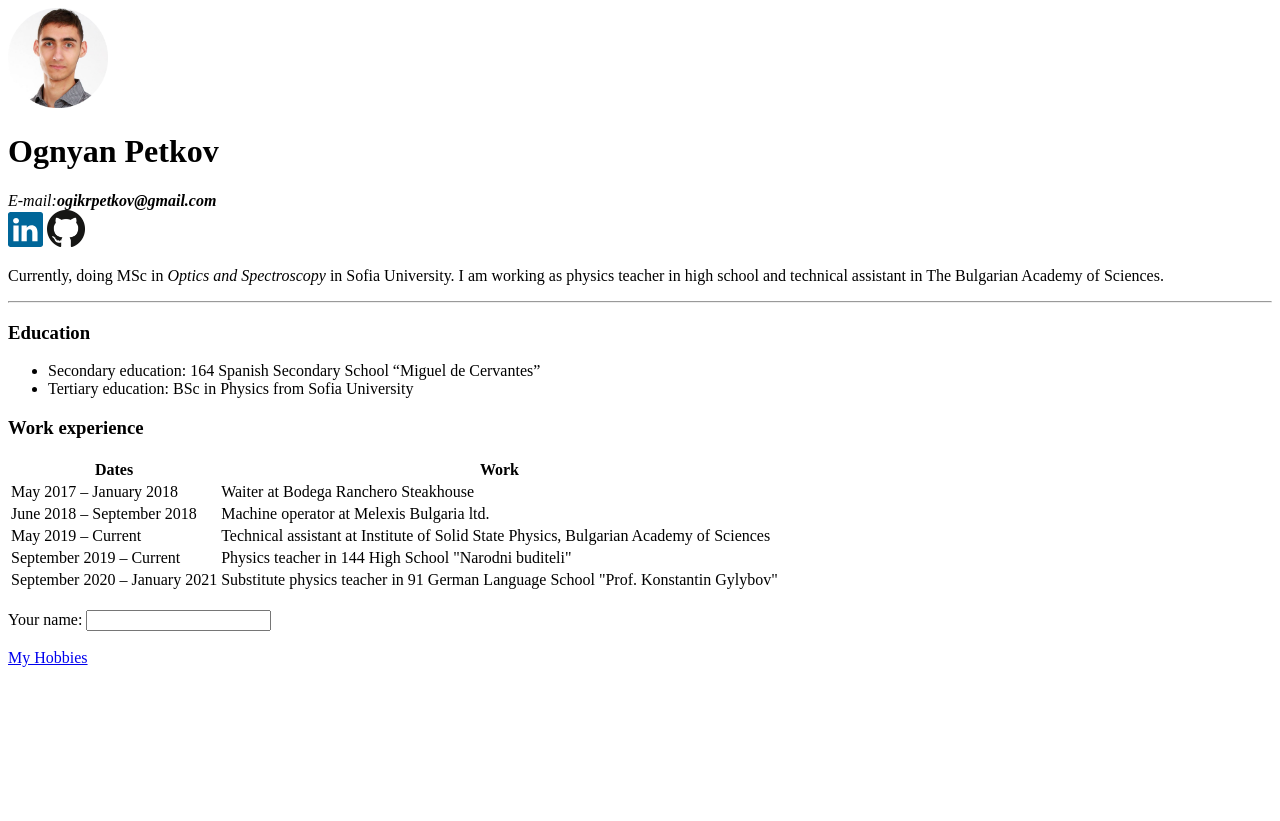
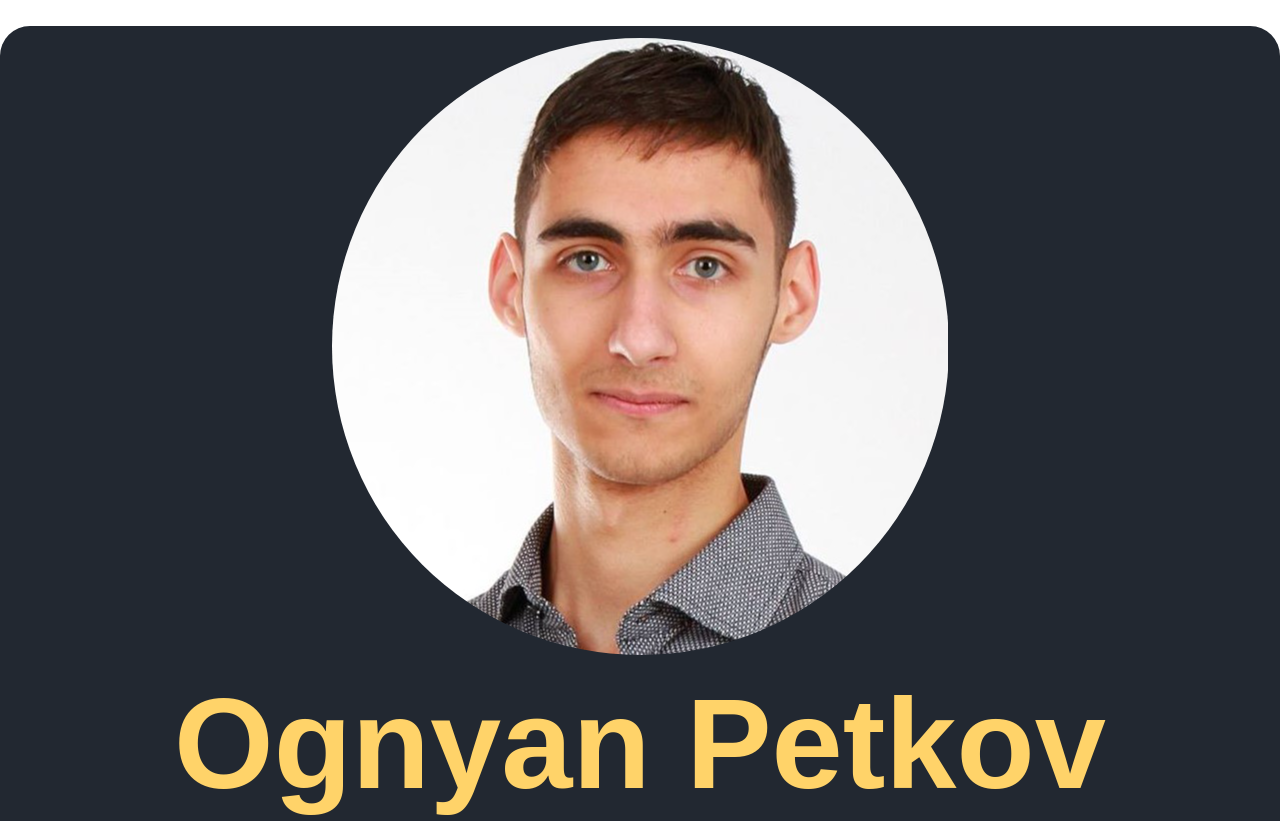
Before and after one commit to OgnyanPetkov/CV, a plain HTML site: page index.html in a window 1280 px wide. Shown: the top 821 px of the page. Before the commit the page ends 800 px from the top, so only its background shows below. Drawn offline with Linux system fonts and the light colour scheme.

Commit message:
Add files via upload

```diff
--- a/index.html
+++ b/index.html
@@ -3,26 +3,29 @@
     <head>
         <meta charset="UTF-8">
         <title>Ognyan's personal site</title>
+        <link rel="stylesheet" href="styles.css">
+        <link rel="icon" href="favicon.ico">
     </head>
     <body>
-        <img src="images/Profile Picture.png", height="100">
-        <h1>Ognyan Petkov</h1>
-        <p>
-            <em>E-mail:<strong>ogikrpetkov@gmail.com</strong></em> <br>
-            <a href="https://www.linkedin.com/in/ognyan-petkov/">
-                <img src="images/linkedin.svg", height="35"></a>
-            <a href="https://github.com/OgnyanPetkov"><img src="images/GitHub.png", height="37"></a>
-        </p>
-        <p>Currently, doing MSc in <em>Optics and Spectroscopy</em> in Sofia University. I am working as physics teacher in high
-            school and technical assistant in The Bulgarian Academy of Sciences.</p>
-        <hr>
+    <div class="top_box">
+            <img src="images/Profile Picture.png" height="auto" width="auto">
+            <h1>Ognyan Petkov</h1>
+        <nav>
+            <a href="https://www.linkedin.com/in/ognyan-petkov/"><img src="images/linkedin.svg" height="200rem"></a>
+            <a href="https://github.com/OgnyanPetkov"><img src="images/GitHub.png" height="200rem"></a>
+            <a href="Mail.html"><img src="images/Gmail-Logo.png" height="200rem"></a>
+        </nav><br>
+            <span>Physics student,teacher and researcher with interest in coding</span>
+    </div>
+    <hr>
+    <div class="about_me">
         <h3>Education</h3>
             <ul>
                 <li>Secondary education: 164 Spanish Secondary School “Miguel de Cervantes”</li>
                 <li>Tertiary education: BSc in Physics from Sofia University</li>
             </ul>
         <h3>Work experience</h3>
-        <table>
+        <table class="center">
             <thead>
                 <th>Dates</th>
                 <th>Work</th>
@@ -53,11 +56,8 @@
             </tfoot>
         </table>
         <br>
-        <form>
-            <label>Your name:</label>
-            <input>
-        </form>
-        <br>
         <a href="Hobbies.html">My Hobbies</a>
+    </div>
+
     </body>
 </html>
```
